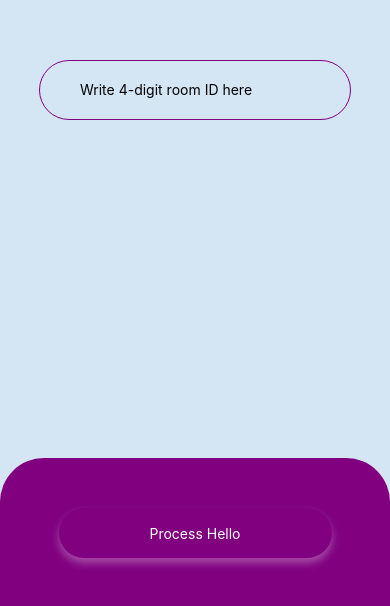
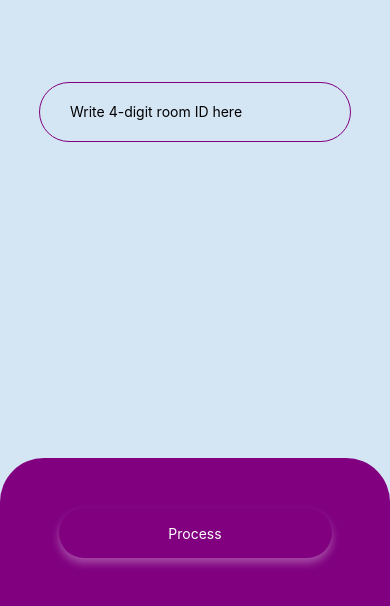
Before and after one commit to olliswe/quiz-demo, a React Native app: screen / in a window 390 px wide. Shown: the part 256-862 px from the top of the page. Built offline with nearby package versions, Linux system fonts and the light colour scheme.

Commit message:
worked on some animations

```diff
--- a/components/Submission/BottomCard.js
+++ b/components/Submission/BottomCard.js
@@ -4,16 +4,26 @@ import { LinearGradient } from 'expo-linear-gradient';
 import themes from "../../themes";
 
 
-const BottomCard = () => {
+const BottomCard = (props) => {
     return (
         <View style={[styles.outerBox,themes.shadow]}>
-            <View style={[styles.innerBox,themes.shadow]}>
-                <Text
-                style={styles.text}
-                >Process Hello
-                </Text>
-            </View>
-        </View>
+            <TouchableOpacity
+                style={[styles.innerBox,themes.shadow]}
+                onPress={props.action}
+                disabled={props.loading}
+            >
+                    <Text
+                    style={styles.text}
+                    >
+                        {props.loading ?
+                            '...'
+                            :
+                            'Process'
+                        }
+                    </Text>
+            </TouchableOpacity>
+
+</View>
     );
 };
 
--- a/components/Submission/index.js
+++ b/components/Submission/index.js
@@ -6,28 +6,47 @@ import {fetchRoom} from '../../mock_backend/qasurvey-backend'
 import * as Progress from 'react-native-progress';
 
 const Submission = (props) => {
-    const [popupAnim] = useState(new Animated.Value(-150))
+    const [popupAnim, setPopupAmin] = useState(new Animated.Value(-150))
     const [input, setInput] = useState('')
     const [loading, setLoading] = useState(false)
+    const [error, setError] = useState(false)
 
 
-    const handleSubmit = () => {
+    useEffect(()=>{
+        setTimeout(()=> {
+                Animated.spring(popupAnim, {
+                    toValue: -20,
+                    duration: 200,
+                }).start();
+            },200
+        )
+    }, [popupAnim])
+
+
+
+
+    const handleSubmit = (withPop=false) => {
         setLoading(true)
+        setError(false)
+        console.log(withPop)
+        if (withPop===true){
+            setPopupAmin(new Animated.Value(-150))
+        }
         fetchRoom(input)
             .then(res=> {
-                    console.log(res)
+                    // console.log(res)
                     setLoading(false)
                 }
             )
-            .catch(error=>console.log(error))
+            .catch(error=>{
+                setError(true)
+                setLoading(false)
+            })
     }
 
-    useEffect(() => {
-        Animated.spring(popupAnim, {
-            toValue: -20,
-            duration: 100,
-        }).start();
-    }, []);
+    // useEffect(() => {
+    //     runBottomAnimation()
+    // }, []);
 
     return (
         <View style={styles.container}>
@@ -39,7 +58,7 @@ const Submission = (props) => {
                 style={styles.textInput}
                 value={input}
                 onChangeText={(text)=>{setInput(text)}}
-                onSubmitEditing={handleSubmit}
+                onSubmitEditing={()=>handleSubmit(true)}
                 />
             </View>
             {loading &&
@@ -53,7 +72,10 @@ const Submission = (props) => {
             </View>
             }
             <Animated.View style={{...styles.bottomCard, marginBottom:popupAnim}}>
-                <BottomCard />
+                <BottomCard
+                action={handleSubmit}
+                loading={loading}
+                />
             </Animated.View>
         </View>
     );
@@ -78,7 +100,8 @@ const styles = StyleSheet.create({
     },
 
     textInputWrapper:{
-        flex:4,
+        position:'absolute',
+        top:'40%',
         alignSelf: 'center',
         justifyContent: 'center',
         width:'100%',
@@ -92,7 +115,7 @@ const styles = StyleSheet.create({
         width:'80%',
         padding:10,
         alignSelf:'center',
-        paddingLeft:40
+        paddingLeft:30
     }
 })
 
```
Also changed, not shown: components/Submission/ErrorCard.js (added, +12 -0 lines).
